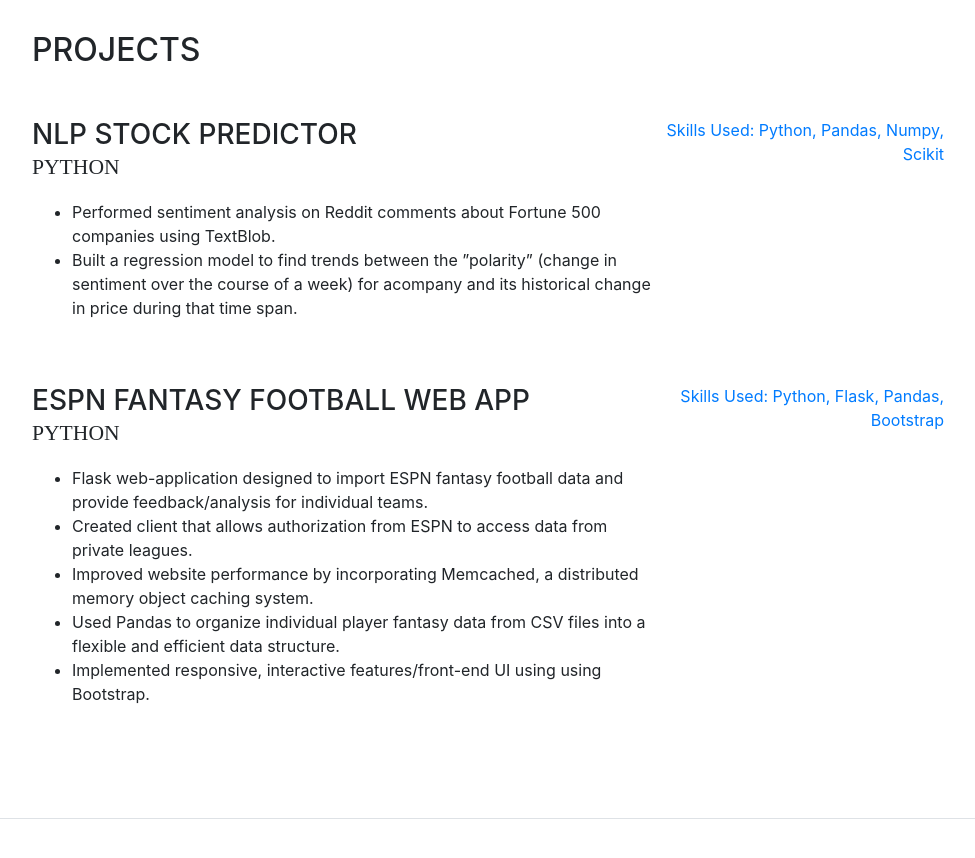
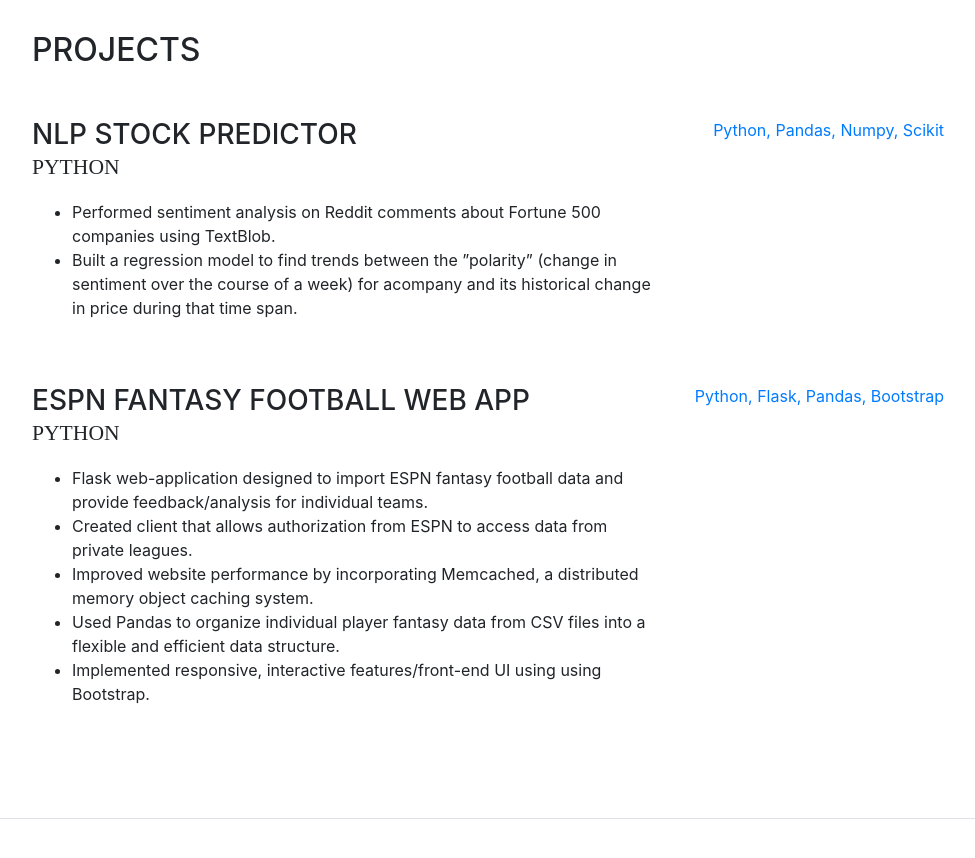
Before and after one commit to 1kishan/1kishan.github.io, a website with bundled scripts: page index.html in a window 1280 px wide. Shown: the part 2860-3718 px from the top of the page, without its empty margins (288-1263 px from the left). Built offline with nearby package versions, Linux system fonts and the light colour scheme; a web font is replaced by a local one.

Commit message:
Update index.html

```diff
--- a/index.html
+++ b/index.html
@@ -232,7 +232,7 @@
     </div>
 </div>            </div>
             <div class="resume-date text-md-right">
-              <span class="text-primary">Skills Used: Python, Pandas, Numpy, Scikit </span>
+              <span class="text-primary">Python, Pandas, Numpy, Scikit </span>
             </div>
           </div>
 
@@ -256,7 +256,7 @@
 </div>
             </div>
             <div class="resume-date text-md-right">
-              <span class="text-primary">Skills Used: Python, Flask, Pandas, Bootstrap </span>
+              <span class="text-primary">Python, Flask, Pandas, Bootstrap </span>
             </div>
           </div>
 
```
